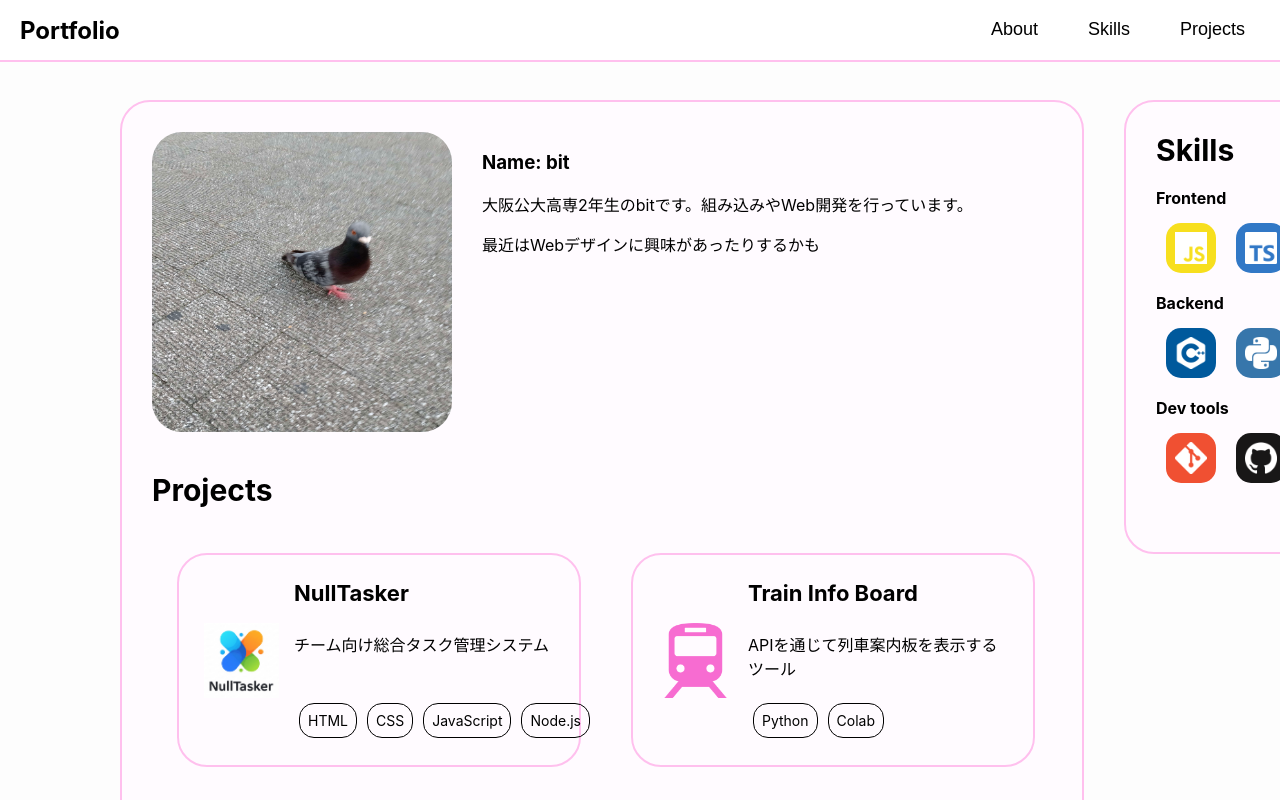
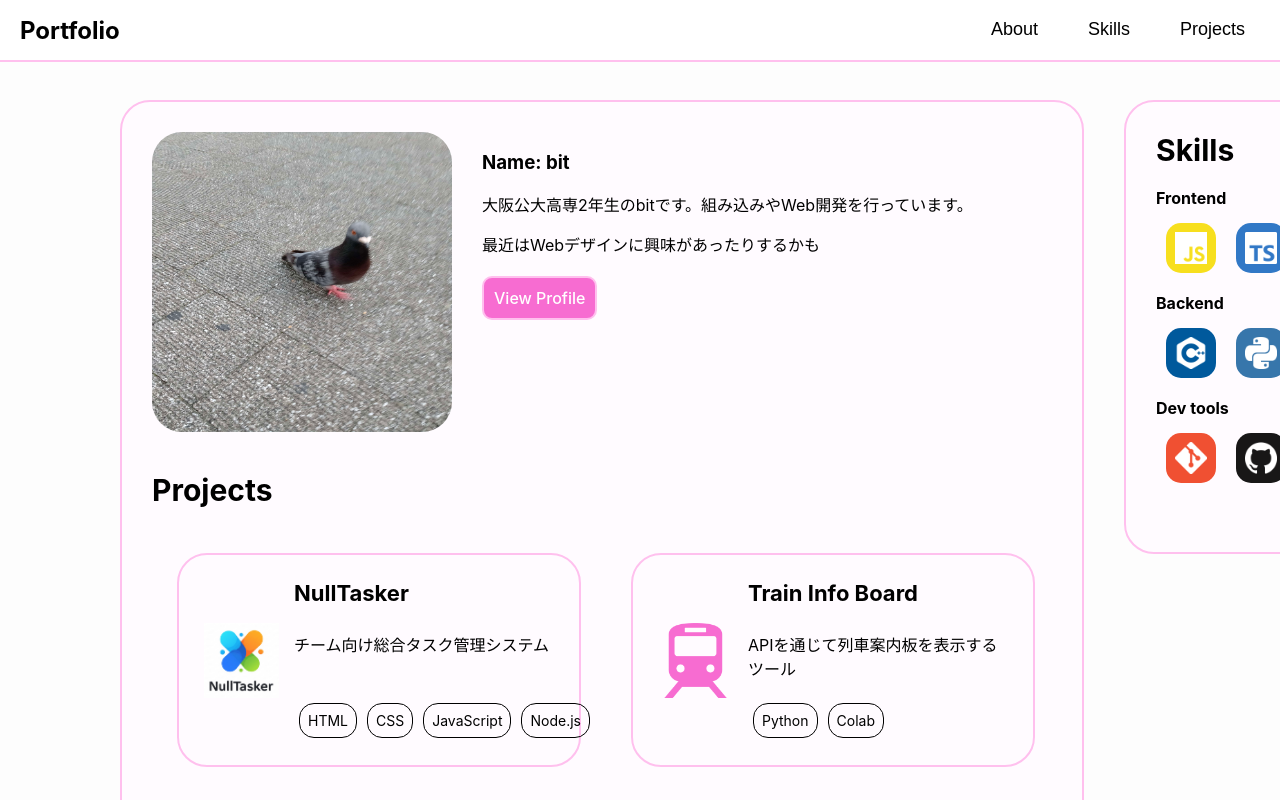
Before and after one commit to NekoChan9382/portfolio, a React (Create React App) app: page / in a window 1280 px wide. Shown: the top 800 px of the page. Built offline with nearby package versions, Linux system fonts and the light colour scheme.

Commit message:
feat: add about section link

```diff
--- a/src/components/Top/About.css
+++ b/src/components/Top/About.css
@@ -12,3 +12,14 @@
 .greeting-text {
   margin-left: 30px;
 }
+
+.about-link-btn {
+  border: var(--border-width) solid;
+  margin-top: 20px;
+  border-radius: 10px;
+  width: fit-content;
+  padding: 10px;
+  background-color: var(--hover-color);
+  color: white;
+  font-weight: 500;
+}
--- a/src/components/Top/About.tsx
+++ b/src/components/Top/About.tsx
@@ -1,6 +1,9 @@
 import React from "react";
 import Section from "../Common/Section";
 import "./About.css";
+import { Link } from "react-router-dom";
+import { borderColor, hoverColor } from "../Common/Contents";
+import { motion } from "motion/react";
 
 const About: React.FC = () => {
   return (
@@ -10,12 +13,27 @@ const About: React.FC = () => {
           <img
             src={`${process.env.PUBLIC_URL}/assets/kanibaPigeon.jpg`}
             alt="kanibaPigeon"
-          ></img>
+          />
         </div>
         <div className="greeting-text">
           <h3>Name: bit</h3>
           <p>大阪公大高専2年生のbitです。組み込みやWeb開発を行っています。</p>
           <p>最近はWebデザインに興味があったりするかも</p>
+          <Link to="/about">
+            <motion.div
+              className="about-link-btn"
+              initial={{
+                borderColor: borderColor,
+              }}
+              whileHover={{
+                borderColor: hoverColor,
+                boxShadow: `0 0 20px ${hoverColor}40`,
+              }}
+              transition={{ duration: 0.3, ease: "easeOut" }}
+            >
+              View Profile
+            </motion.div>
+          </Link>
         </div>
       </div>
     </Section>
```
